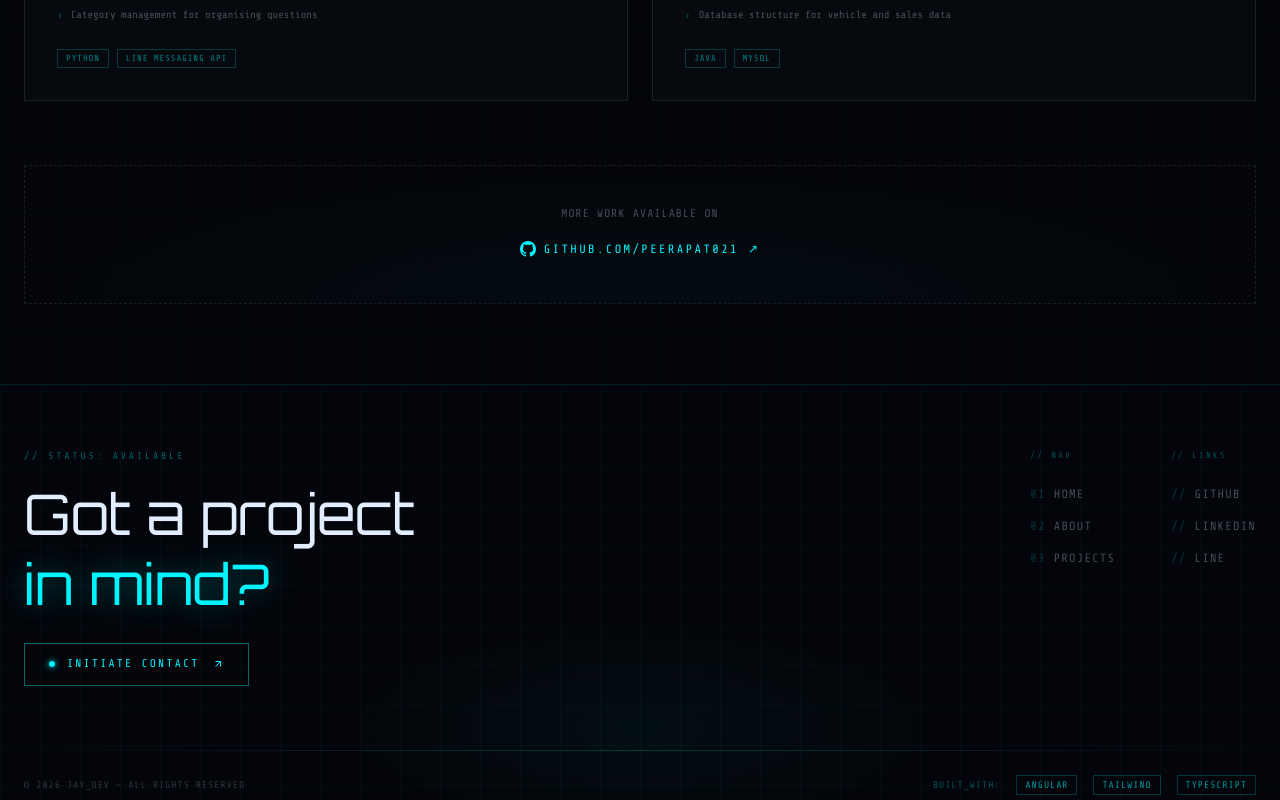
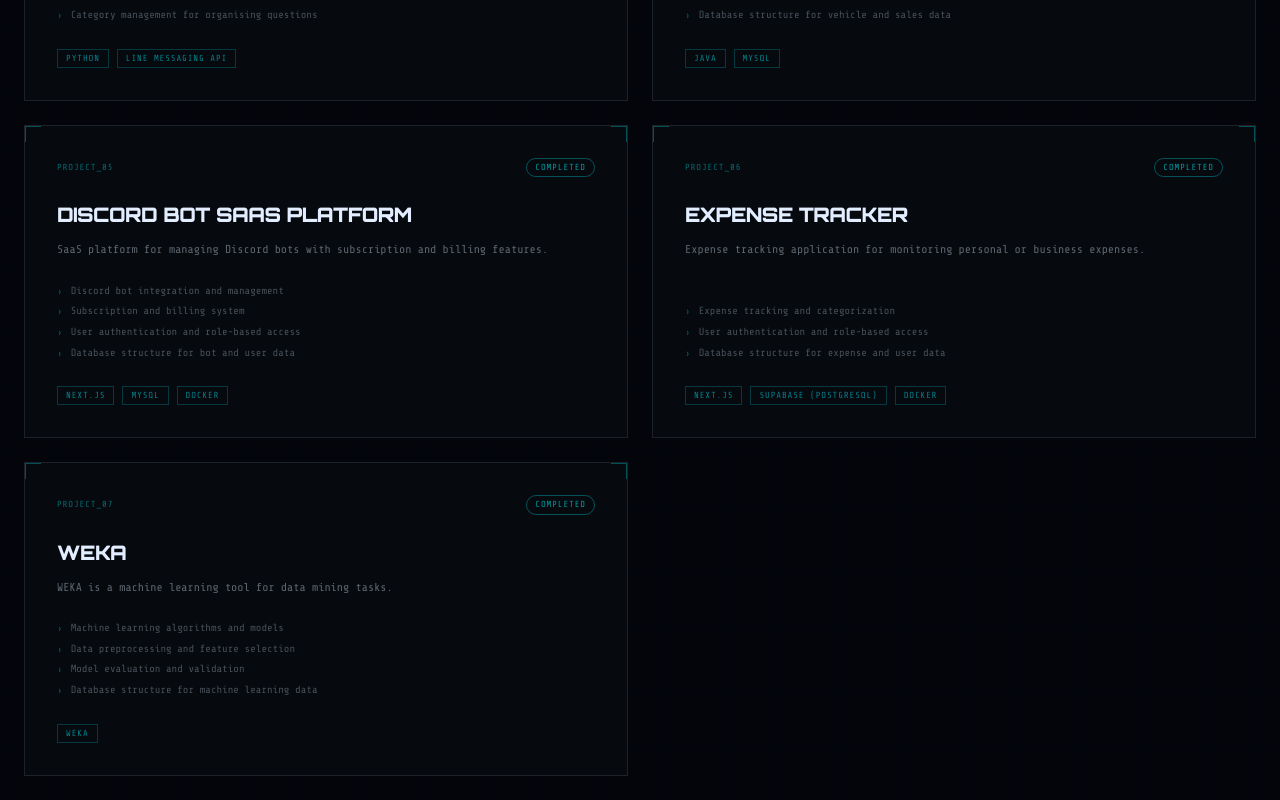
Before and after one commit to Peerapat021/portfolio-angular, an Angular app: page /projects in a window 1280 px wide. Shown: the part 1120-1920 px from the top of the page. Built offline with nearby package versions, Linux system fonts and the light colour scheme; a web font is replaced by a local one.

Commit message:
edit title port

```diff
--- a/src/app/app.component.ts
+++ b/src/app/app.component.ts
@@ -9,4 +9,6 @@ import { FooterComponent } from './components/footer/footer.component';
   imports: [RouterOutlet, NavbarComponent, FooterComponent],
   templateUrl: './app.component.html',
 })
-export class AppComponent {}
+export class AppComponent {
+  title = 'portfolio-angular';
+}
--- a/src/app/components/footer/footer.component.html
+++ b/src/app/components/footer/footer.component.html
@@ -21,7 +21,7 @@
                     Got a project<br>
                     <span class="text-cyan" style="text-shadow: 0 0 30px rgba(0,245,255,0.4);">in mind?</span>
                 </h2>
-                <a href="mailto:hello@jay.dev"
+                <a href="mailto:peerapatkallabut@gmail.com"
                     class="inline-flex items-center gap-3 no-underline border border-cyan/40 text-cyan font-mono text-[0.7rem] tracking-[0.2em] uppercase px-6 py-3 transition-all duration-300 hover:border-cyan hover:shadow-[0_0_24px_rgba(0,245,255,0.2)] group">
                     <span class="w-1.5 h-1.5 rounded-full bg-cyan animate-flicker shadow-[0_0_6px_#00f5ff]"></span>
                     Initiate contact
--- a/src/app/components/navbar/navbar.component.html
+++ b/src/app/components/navbar/navbar.component.html
@@ -46,7 +46,7 @@
         </div>
 
         <!-- CTA -->
-        <a href="mailto:hello@jay.dev" class="hidden md:flex items-center gap-2 no-underline relative overflow-hidden
+        <a href="mailto:peerapatkallabut@gmail.com" class="hidden md:flex items-center gap-2 no-underline relative overflow-hidden
               border border-cyan/50 text-cyan font-mono text-[0.65rem] tracking-[0.2em] uppercase
               px-5 py-2 transition-all duration-300
               hover:border-cyan hover:shadow-[0_0_20px_rgba(0,245,255,0.25)] hover:text-white group">
@@ -90,7 +90,7 @@
                 </a>
             </li>
             <li class="pt-4">
-                <a href="mailto:hello@jay.dev" (click)="closeMenu()"
+                <a href="mailto:peerapatkallabut@gmail.com" (click)="closeMenu()"
                     class="flex items-center justify-center no-underline border border-cyan/40 text-cyan font-mono text-xs tracking-widest uppercase py-3 transition-all hover:border-cyan hover:shadow-[0_0_14px_rgba(0,245,255,0.2)]">
                     Contact ↗
                 </a>
--- a/src/app/pages/projects/projects.component.ts
+++ b/src/app/pages/projects/projects.component.ts
@@ -25,7 +25,7 @@ export const ALL_PROJECTS: Project[] = [
     ],
     stack: ['Next.js', 'TypeScript', 'MySQL', 'Tailwind CSS'],
     status: 'Completed',
-    tags: ['Web App', 'Next.js', 'TypeScript'],
+    tags: ['Web App', 'Next.js', 'TypeScript', 'Docker'],
   },
   {
     id: 'pos-wms',
@@ -39,7 +39,7 @@ export const ALL_PROJECTS: Project[] = [
     ],
     stack: ['PHP', 'JavaScript', 'Tailwind CSS', 'MySQL'],
     status: 'Completed',
-    tags: ['Web App', 'PHP', 'Management'],
+    tags: ['Web App', 'PHP', 'Management', 'Docker'],
   },
   {
     id: 'qa-hub',
@@ -53,7 +53,7 @@ export const ALL_PROJECTS: Project[] = [
     ],
     stack: ['Python', 'LINE Messaging API'],
     status: 'Completed',
-    tags: ['Web App', 'Python', 'Platform'],
+    tags: ['Web App', 'Python', 'Platform', 'Docker'],
   },
   {
     id: 'motorcycle-sales',
@@ -67,7 +67,48 @@ export const ALL_PROJECTS: Project[] = [
     ],
     stack: ['Java', 'MySQL'],
     status: 'Completed',
-    tags: ['Management', 'Java'],
+    tags: ['Management', 'Java', 'Docker'],
+  },
+  {
+    id: 'discord-bot-saas',
+    name: 'Discord Bot SaaS Platform',
+    desc: 'SaaS platform for managing Discord bots with subscription and billing features.',
+    highlights: [
+      'Discord bot integration and management',
+      'Subscription and billing system',
+      'User authentication and role-based access',
+      'Database structure for bot and user data',
+    ],
+    stack: ['Next.js', 'MySQL' , 'Docker'],
+    status: 'Completed',
+    tags: ['SaaS', 'Next.js', 'Docker'],
+  },
+  {
+    id: 'expense-tracker',
+    name: 'Expense Tracker',
+    desc: 'Expense tracking application for monitoring personal or business expenses.',
+    highlights: [
+      'Expense tracking and categorization',
+      'User authentication and role-based access',
+      'Database structure for expense and user data',
+    ],
+    stack: ['Next.js', 'Supabase (PostgreSQL)', 'Docker'],
+    status: 'Completed',
+    tags: ['Web App', 'Next.js', 'Docker', 'Supabase'],
+  },
+  {
+    id: 'weka',
+    name: 'WEKA',
+    desc: 'WEKA is a machine learning tool for data mining tasks.',
+    highlights: [
+      'Machine learning algorithms and models',
+      'Data preprocessing and feature selection',
+      'Model evaluation and validation',
+      'Database structure for machine learning data',
+    ],
+    stack: ['WEKA'],
+    status: 'Completed',
+    tags: ['WEKA'],
   },
 ];
 
@@ -78,7 +119,7 @@ export const ALL_PROJECTS: Project[] = [
   templateUrl: './projects.component.html',
 })
 export class ProjectsComponent {
-  filterTags = ['All', 'Web App', 'Management', 'Next.js', 'PHP', 'Python', 'Java'];
+  filterTags = ['All', 'Web App', 'Management', 'Next.js', 'PHP', 'Python', 'Java', 'SaaS', 'Docker', 'Supabase', 'WEKA'];
   activeFilter = 'All';
 
   get filteredProjects() {
```
